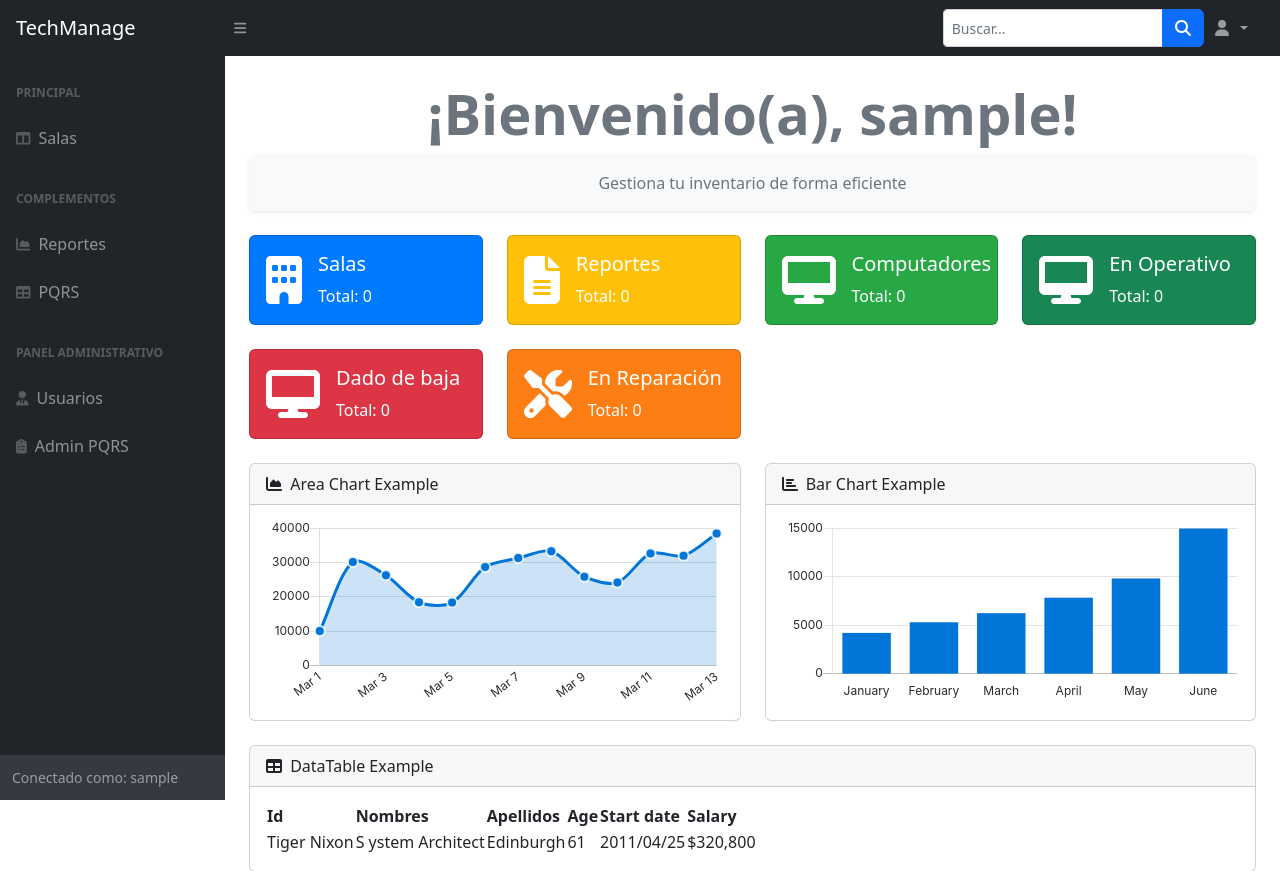
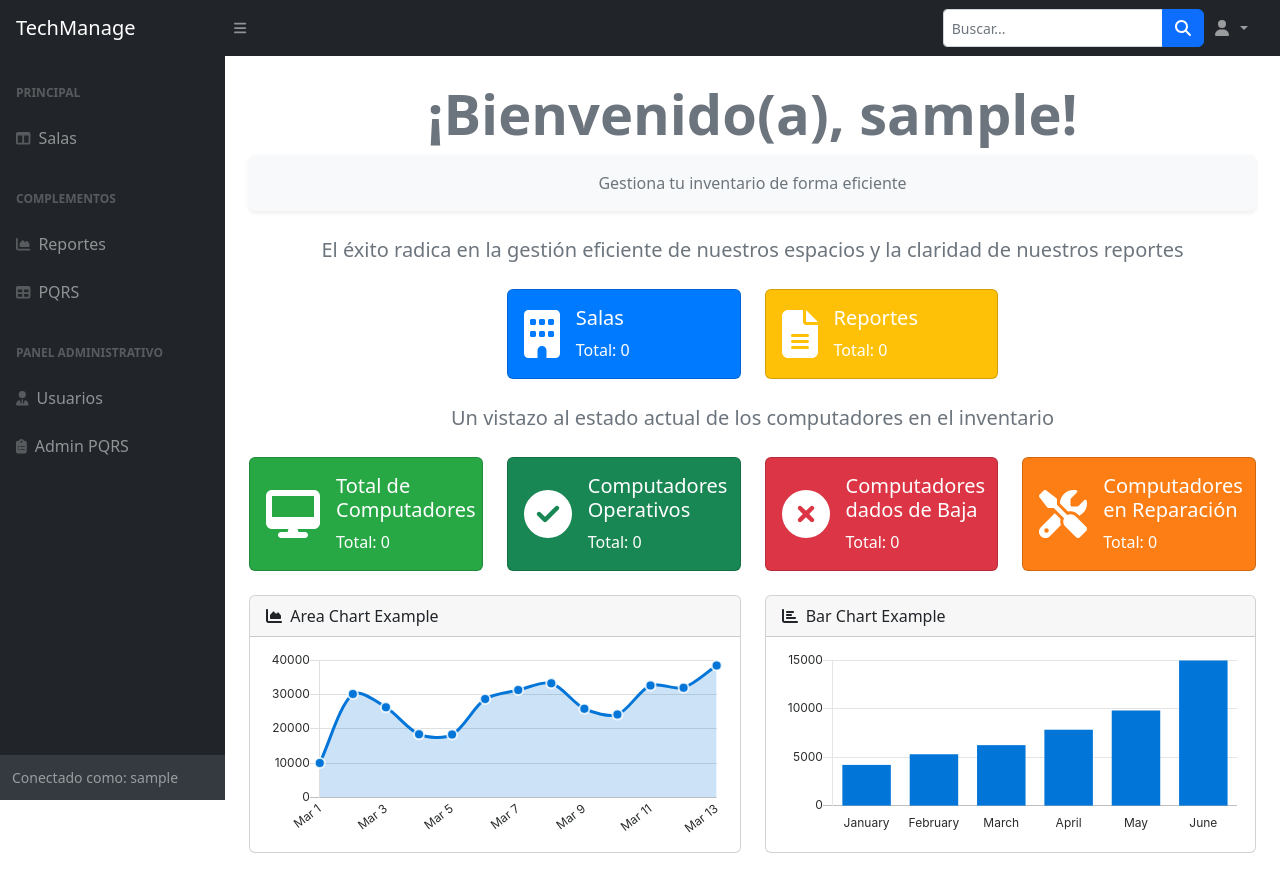
Before and after one commit to Carlos-Leguizamo/TechManage, a Django app: page /dashboard/ in a window 1280 px wide. Shown: the top 871 px of the page. Run offline with Django 5.2, Linux system fonts and the light colour scheme; the visitor is signed in with stand-in values (Sample User, id 1); data that the repository does not hold is empty; some libraries are stand-ins or nearby versions.

Commit message:
Mejorando el front2 - Dashboard

```diff
--- a/dashboard/templates/dashboard.html
+++ b/dashboard/templates/dashboard.html
@@ -120,10 +120,16 @@
           <ol class="breadcrumb mb-4 bg-light p-3 rounded shadow-sm justify-content-center">
             <li class="breadcrumb-item active text-muted">Gestiona tu inventario de forma eficiente</li>
           </ol>
-          <div class="row">
+
+
+          <div class="text-center mb-4">
+            <p class="lead text-muted">El éxito radica en la gestión eficiente de nuestros espacios y la claridad de nuestros reportes</p>
+          </div>
+
+          <div class="row justify-content-center">
             <!-- Carta de Salas -->
-            <div class="col-xl-3 col-md-6">
-              <div class="card text-white mb-4" style="background-color: #007bff;">
+            <div class="col-xl-3 col-md-6 mb-4">
+              <div class="card text-white" style="background-color: #007bff;">
                 <div class="card-body">
                   <div class="d-flex align-items-center">
                     <i class="fas fa-building fa-3x me-3"></i>
@@ -137,8 +143,8 @@
             </div>
 
             <!-- Carta de Reportes -->
-            <div class="col-xl-3 col-md-6">
-              <div class="card text-white mb-4" style="background-color: #ffc107;">
+            <div class="col-xl-3 col-md-6 mb-4">
+              <div class="card text-white" style="background-color: #ffc107;">
                 <div class="card-body">
                   <div class="d-flex align-items-center">
                     <i class="fas fa-file-alt fa-3x me-3"></i>
@@ -150,7 +156,14 @@
                 </div>
               </div>
             </div>
+          </div>
 
+          <!-- Sección de cartas de los computadores -->
+          <div class="text-center mb-4">
+            <p class="lead text-muted">Un vistazo al estado actual de los computadores en el inventario</p>
+          </div>
+
+          <div class="row">
             <!-- Carta de Computadoras -->
             <div class="col-xl-3 col-md-6">
               <div class="card text-white mb-4" style="background-color: #28a745;">
@@ -158,7 +171,7 @@
                   <div class="d-flex align-items-center">
                     <i class="fas fa-desktop fa-3x me-3"></i>
                     <div>
-                      <h5 class="card-title">Computadores</h5>
+                      <h5 class="card-title">Total de Computadores</h5>
                       <p class="card-text">Total: {{ total_computadores | safe }}</p>
                     </div>
                   </div>
@@ -171,9 +184,9 @@
               <div class="card text-white mb-4 bg-success">
                 <div class="card-body">
                   <div class="d-flex align-items-center">
-                    <i class="fas fa-desktop fa-3x me-3"></i>
+                    <i class="fas fa-check-circle fa-3x me-3"></i>
                     <div>
-                      <h5 class="card-title">En Operativo</h5>
+                      <h5 class="card-title">Computadores Operativos</h5>
                       <p class="card-text">Total: {{ total_computadores_operativos }}</p>
                     </div>
                   </div>
@@ -181,14 +194,14 @@
               </div>
             </div>
 
-            <!-- Carta de Computadores Dañados -->
+            <!-- Carta de Computadores dados de Baja -->
             <div class="col-xl-3 col-md-6">
               <div class="card text-white mb-4 bg-danger">
                 <div class="card-body">
                   <div class="d-flex align-items-center">
-                    <i class="fas fa-desktop fa-3x me-3"></i>
+                    <i class="fas fa-times-circle fa-3x me-3"></i>
                     <div>
-                      <h5 class="card-title">Dado de baja</h5>
+                      <h5 class="card-title">Computadores dados de Baja</h5>
                       <p class="card-text">Total: {{ total_computadores_dañados }}</p>
                     </div>
                   </div>
@@ -203,14 +216,13 @@
                   <div class="d-flex align-items-center">
                     <i class="fas fa-tools fa-3x me-3"></i>
                     <div>
-                      <h5 class="card-title">En Reparación</h5>
+                      <h5 class="card-title">Computadores en Reparación</h5>
                       <p class="card-text">Total: {{ total_computadores_en_reparacion }}</p>
                     </div>
                   </div>
                 </div>
               </div>
             </div>
-
           </div>
 
           <div class="row">
```
